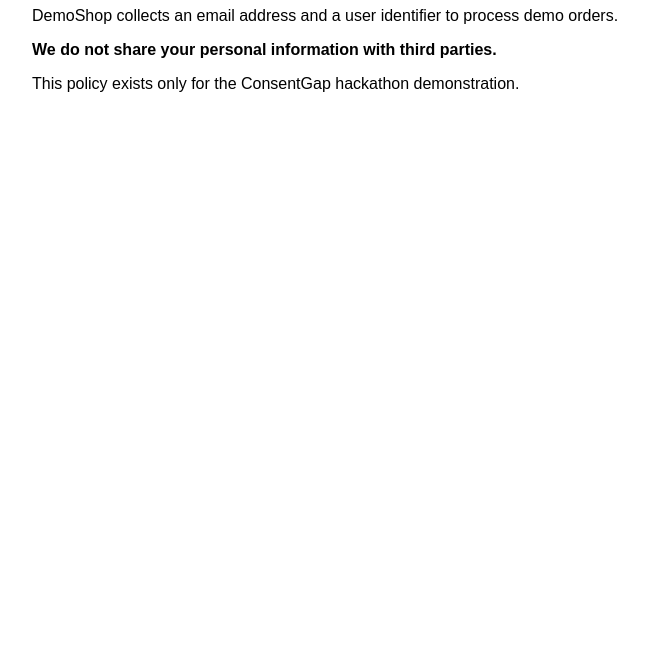
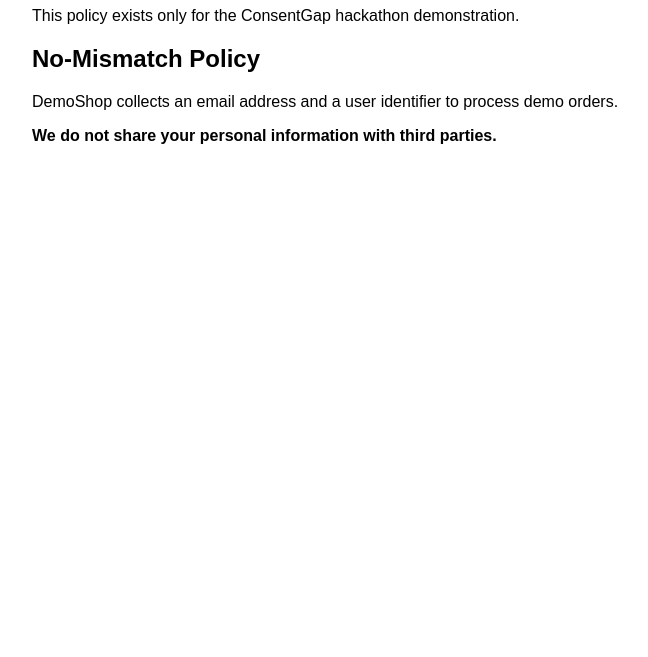
Before and after one commit to ayushibajaj881-hue/Consent-Gap, a browser extension: page privacy.html in a window 1280 px wide. Shown: the part 143-800 px from the top of the page, without its empty margins (258-906 px from the left). Drawn offline with Linux system fonts and the light colour scheme.

Commit message:
Add files via upload

```diff
--- a/privacy.html
+++ b/privacy.html
@@ -1,30 +1,41 @@
 <!doctype html>
 <html>
-<head><meta charset="utf-8"><title>DemoShop Privacy Policy</title></head>
+<head>
+<meta charset="utf-8">
+<title>DemoShop Privacy Policy</title>
+</head>
 <body style="font-family:Arial;max-width:700px;margin:50px auto;padding:20px">
 <h1>DemoShop Privacy Policy</h1>
-<div id="policy"></div>
+
 <p>This policy exists only for the ConsentGap hackathon demonstration.</p>
+
+<div id="policy-none">
+  <h2>No-Mismatch Policy</h2>
+  <p>DemoShop collects an email address and a user identifier to process demo orders.</p>
+  <p><strong>We do not share your personal information with third parties.</strong></p>
+</div>
+
+<div id="policy-tracking" style="display:none">
+  <h2>Tracking-Only Policy</h2>
+  <p>DemoShop collects an email address and a user identifier to process demo orders.</p>
+  <p>DemoShop may use third-party analytics services to understand page visits and improve the demo experience.</p>
+</div>
+
+<div id="policy-mismatch" style="display:none">
+  <h2>Controlled-Mismatch Policy</h2>
+  <p>DemoShop collects an email address and a user identifier to process demo orders.</p>
+  <p><strong>We do not share your personal information with third parties.</strong></p>
+</div>
+
 <script>
 const scenario = new URLSearchParams(window.location.search).get("scenario") || "none";
-const policy = document.getElementById("policy");
-
-if (scenario === "tracking") {
-  policy.innerHTML = `
-    <p>DemoShop collects an email address and a user identifier to process demo orders.</p>
-    <p>DemoShop may use third-party analytics services to understand page visits and improve the demo experience.</p>
-  `;
-} else if (scenario === "mismatch") {
-  policy.innerHTML = `
-    <p>DemoShop collects an email address and a user identifier to process demo orders.</p>
-    <p><strong>We do not share your personal information with third parties.</strong></p>
-  `;
-} else {
-  policy.innerHTML = `
-    <p>DemoShop collects an email address and a user identifier to process demo orders.</p>
-    <p><strong>We do not share your personal information with third parties.</strong></p>
-  `;
-}
+const sections = {
+  none: document.getElementById("policy-none"),
+  tracking: document.getElementById("policy-tracking"),
+  mismatch: document.getElementById("policy-mismatch")
+};
+Object.values(sections).forEach(section => section.style.display = "none");
+(sections[scenario] || sections.none).style.display = "block";
 </script>
 </body>
 </html>
```
